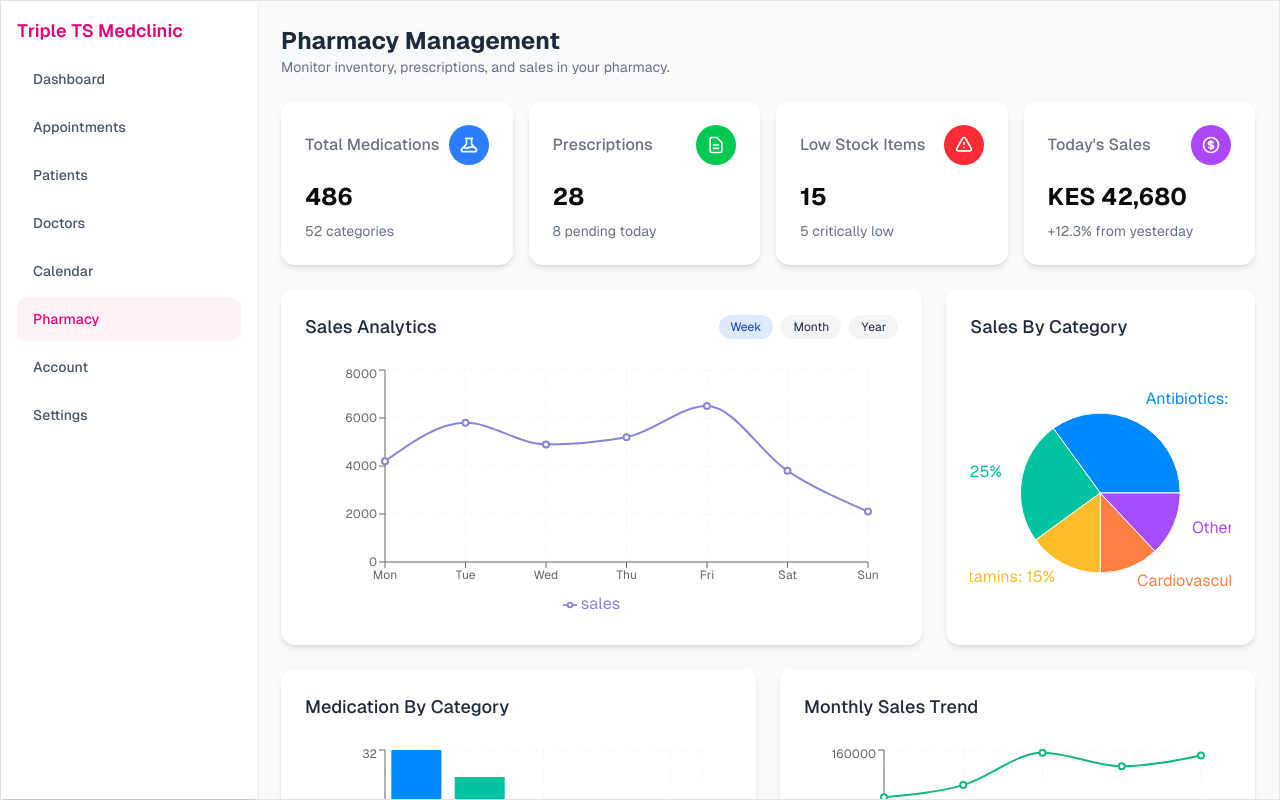
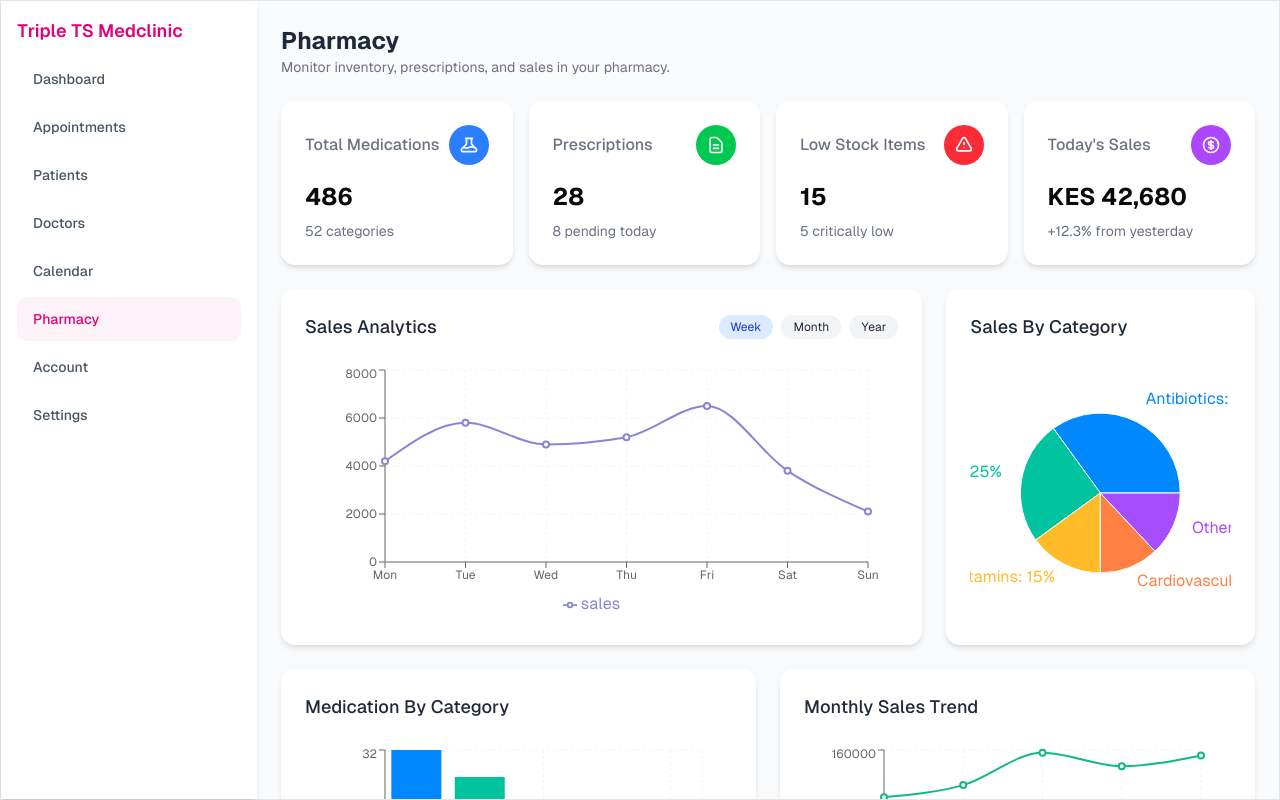
Before and after one commit to imrany/Triple-ts-mediclinic, a React (Vite) app in the folder client/: page /dashboard/pharmacy in a window 1280 px wide. Built offline with nearby package versions, Linux system fonts and the light colour scheme; sample sign-in values are in the browser's storage.

Commit message:
updated Pharmacy

```diff
--- a/client/src/pages/Pharmacy.tsx
+++ b/client/src/pages/Pharmacy.tsx
@@ -151,7 +151,7 @@
     <div className="font-[family-name:var(--font-geist-sans)]">
       {/* Pharmacy Header */}
       <div className="mb-6">
-        <h1 className="text-2xl font-bold text-gray-800">Pharmacy Management</h1>
+        <h1 className="text-2xl font-bold text-gray-800">Pharmacy</h1>
         <p className="text-sm text-gray-500">Monitor inventory, prescriptions, and sales in your pharmacy.</p>
       </div>
 
```
